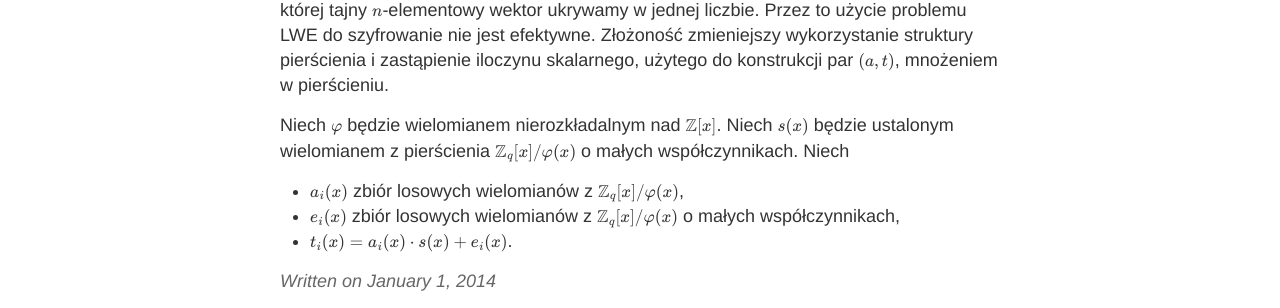
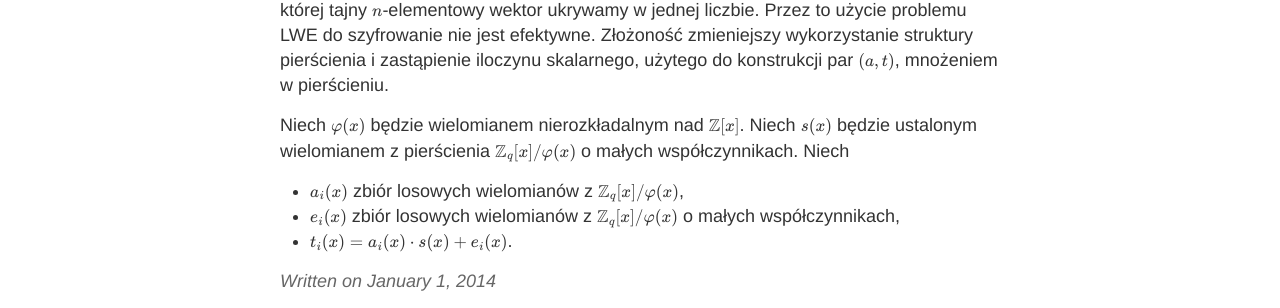
Before and after one commit to keIpie/keIpie.github.io, a Jekyll site: the page built from pq/_posts/2014-1-1-postquantum0.md, in a window 1280 px wide. Shown: the part 807-1115 px from the top of the page. Built offline with Jekyll 4.4.1, drawn with Linux system fonts in a browser that asks for light colours; formulas are drawn with MathJax 3.

Commit message:
saber lwr

```diff
--- a/pq/_posts/2014-1-1-postquantum0.md
+++ b/pq/_posts/2014-1-1-postquantum0.md
@@ -22,7 +22,7 @@
 Przez to użycie problemu LWE do szyfrowanie nie jest efektywne. Złożoność zmieniejszy wykorzystanie struktury pierścienia i zastąpienie iloczynu
 skalarnego, użytego do konstrukcji par $(a,t)$, mnożeniem w pierścieniu.
 
-Niech $\varphi$ będzie wielomianem nierozkładalnym nad $\mathbb{Z}[x]$. Niech $s(x)$ będzie ustalonym wielomianem z pierścienia $\mathbb{Z}_q[x]/\varphi(x)$
+Niech $\varphi(x)$ będzie wielomianem nierozkładalnym nad $\mathbb{Z}[x]$. Niech $s(x)$ będzie ustalonym wielomianem z pierścienia $\mathbb{Z}_q[x]/\varphi(x)$
 o małych współczynnikach. Niech
 
 - $a_i(x)$ zbiór losowych wielomianów z $\mathbb{Z}_q[x]/\varphi(x)$,
```
